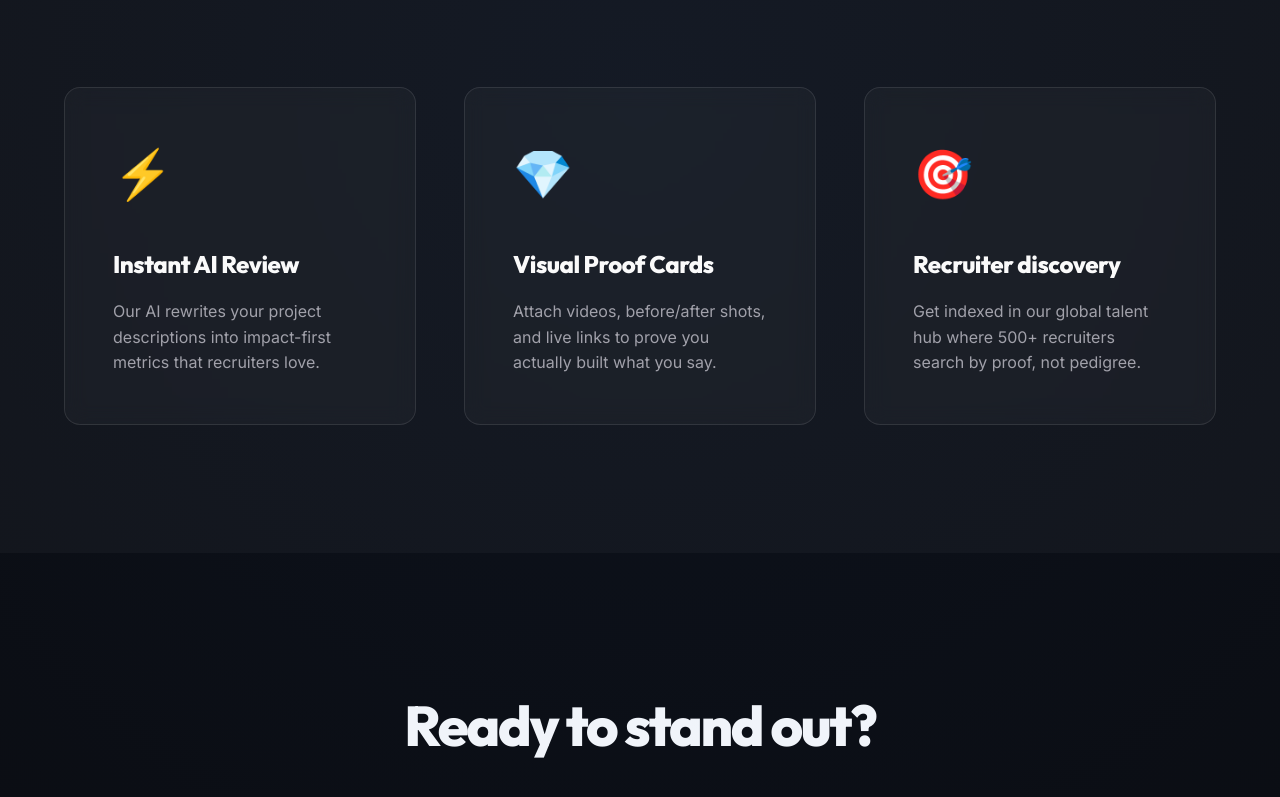
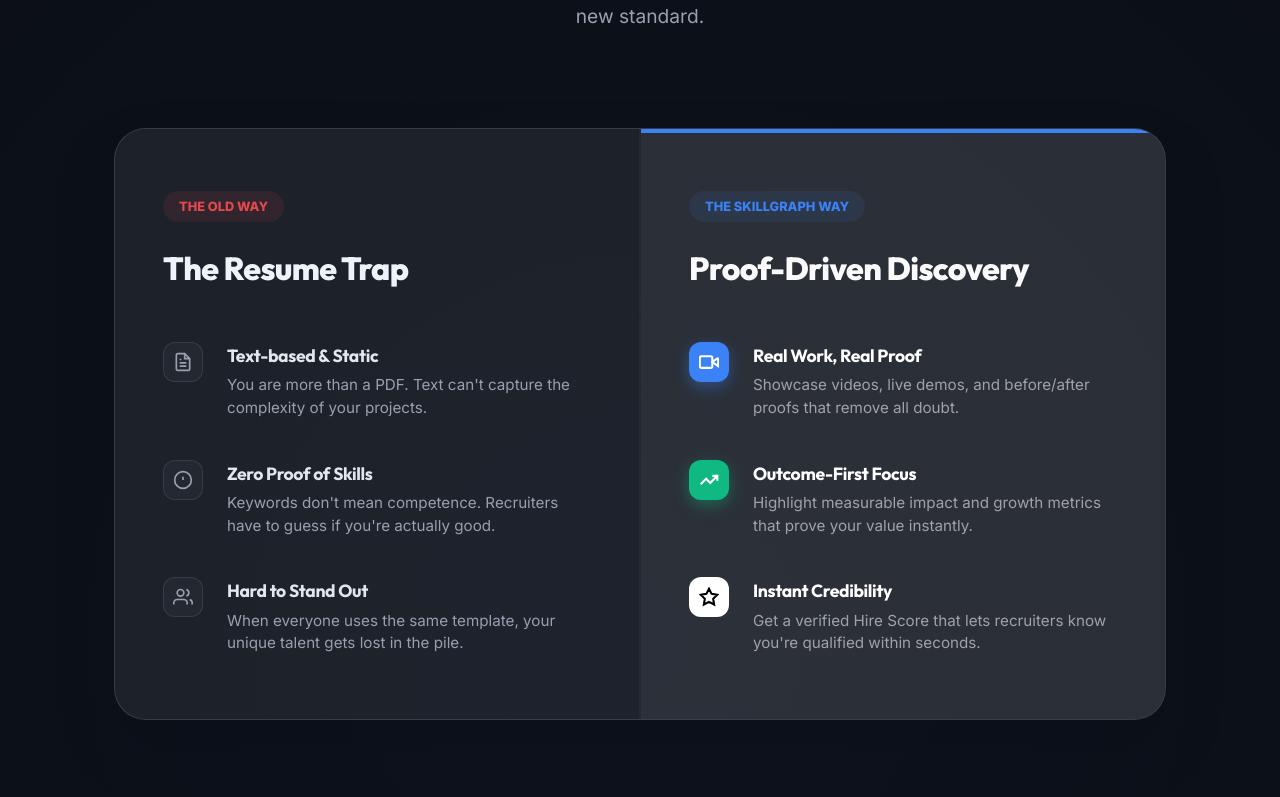
Before and after one commit to sndp013/Skillgraphv2, a Next.js app: page / in a window 1280 px wide. Shown: the part 1143-1940 px from the top of the page. Built offline with nearby package versions, Linux system fonts and the light colour scheme.

Commit message:
feat: implement problem-solution section on landing page

```diff
--- a/src/app/page.tsx
+++ b/src/app/page.tsx
@@ -153,6 +153,100 @@
         </div>
       </section>
 
+      {/* Problem vs. Solution Section */}
+      <section style={{ padding: '8rem 0', background: 'var(--background)', borderTop: '1px solid var(--border)' }}>
+        <div className="container" style={{ maxWidth: '1100px' }}>
+          <div style={{ textAlign: 'center', marginBottom: '6rem' }}>
+            <h2 style={{ fontSize: '3rem', fontWeight: 800, marginBottom: '1.5rem', letterSpacing: '-0.04em' }}>Resumes are broken.</h2>
+            <p style={{ color: 'var(--text-muted)', fontSize: '1.2rem', maxWidth: '600px', margin: '0 auto' }}>The old way of hiring is failing talented people. SkillGraph is the new standard.</p>
+          </div>
+
+          <div style={{ display: 'grid', gridTemplateColumns: '1fr 1fr', gap: '2px', backgroundColor: 'var(--border)', borderRadius: '32px', overflow: 'hidden', border: '1px solid var(--border)', boxShadow: '0 30px 60px rgba(0,0,0,0.2)' }}>
+
+            {/* Left Column: The Problem */}
+            <div style={{ backgroundColor: 'rgba(0,0,0,0.2)', padding: '4rem 3rem' }}>
+              <div style={{ marginBottom: '3rem' }}>
+                <span style={{ backgroundColor: 'rgba(239, 68, 68, 0.1)', color: '#ef4444', padding: '0.5rem 1rem', borderRadius: '100px', fontSize: '0.8rem', fontWeight: 800, textTransform: 'uppercase' }}>The Old Way</span>
+                <h3 style={{ fontSize: '2rem', fontWeight: 800, marginTop: '1.5rem' }}>The Resume Trap</h3>
+              </div>
+
+              <div style={{ display: 'flex', flexDirection: 'column', gap: '2.5rem' }}>
+                <div style={{ display: 'flex', gap: '1.5rem', alignItems: 'flex-start' }}>
+                  <div style={{ width: '40px', height: '40px', borderRadius: '12px', background: 'rgba(255,255,255,0.03)', border: '1px solid var(--border)', display: 'flex', alignItems: 'center', justifyContent: 'center', flexShrink: 0, color: 'var(--text-muted)' }}>
+                    <svg width="20" height="20" viewBox="0 0 24 24" fill="none" stroke="currentColor" strokeWidth="2"><path d="M14 2H6a2 2 0 0 0-2 2v16a2 2 0 0 0 2 2h12a2 2 0 0 0 2-2V8z"></path><polyline points="14 2 14 8 20 8"></polyline><line x1="16" y1="13" x2="8" y2="13"></line><line x1="16" y1="17" x2="8" y2="17"></line><polyline points="10 9 9 9 8 9"></polyline></svg>
+                  </div>
+                  <div>
+                    <h4 style={{ fontWeight: 700, fontSize: '1.1rem', marginBottom: '0.25rem', color: '#eee' }}>Text-based & Static</h4>
+                    <p style={{ color: 'var(--text-muted)', fontSize: '0.95rem', lineHeight: 1.5 }}>You are more than a PDF. Text can't capture the complexity of your projects.</p>
+                  </div>
+                </div>
+
+                <div style={{ display: 'flex', gap: '1.5rem', alignItems: 'flex-start' }}>
+                  <div style={{ width: '40px', height: '40px', borderRadius: '12px', background: 'rgba(255,255,255,0.03)', border: '1px solid var(--border)', display: 'flex', alignItems: 'center', justifyContent: 'center', flexShrink: 0, color: 'var(--text-muted)' }}>
+                    <svg width="20" height="20" viewBox="0 0 24 24" fill="none" stroke="currentColor" strokeWidth="2"><circle cx="12" cy="12" r="10"></circle><line x1="12" y1="8" x2="12" y2="12"></line><line x1="12" y1="16" x2="12.01" y2="16"></line></svg>
+                  </div>
+                  <div>
+                    <h4 style={{ fontWeight: 700, fontSize: '1.1rem', marginBottom: '0.25rem', color: '#eee' }}>Zero Proof of Skills</h4>
+                    <p style={{ color: 'var(--text-muted)', fontSize: '0.95rem', lineHeight: 1.5 }}>Keywords don't mean competence. Recruiters have to guess if you're actually good.</p>
+                  </div>
+                </div>
+
+                <div style={{ display: 'flex', gap: '1.5rem', alignItems: 'flex-start' }}>
+                  <div style={{ width: '40px', height: '40px', borderRadius: '12px', background: 'rgba(255,255,255,0.03)', border: '1px solid var(--border)', display: 'flex', alignItems: 'center', justifyContent: 'center', flexShrink: 0, color: 'var(--text-muted)' }}>
+                    <svg width="20" height="20" viewBox="0 0 24 24" fill="none" stroke="currentColor" strokeWidth="2"><path d="M17 21v-2a4 4 0 0 0-4-4H5a4 4 0 0 0-4 4v2"></path><circle cx="9" cy="7" r="4"></circle><path d="M23 21v-2a4 4 0 0 0-3-3.87"></path><path d="M16 3.13a4 4 0 0 1 0 7.75"></path></svg>
+                  </div>
+                  <div>
+                    <h4 style={{ fontWeight: 700, fontSize: '1.1rem', marginBottom: '0.25rem', color: '#eee' }}>Hard to Stand Out</h4>
+                    <p style={{ color: 'var(--text-muted)', fontSize: '0.95rem', lineHeight: 1.5 }}>When everyone uses the same template, your unique talent gets lost in the pile.</p>
+                  </div>
+                </div>
+              </div>
+            </div>
+
+            {/* Right Column: The Solution */}
+            <div style={{ backgroundColor: 'var(--card-bg)', padding: '4rem 3rem', position: 'relative' }}>
+              <div style={{ position: 'absolute', top: 0, left: 0, right: 0, height: '4px', background: 'var(--accent)' }}></div>
+              <div style={{ marginBottom: '3rem' }}>
+                <span style={{ backgroundColor: 'rgba(59, 130, 246, 0.1)', color: 'var(--accent)', padding: '0.5rem 1rem', borderRadius: '100px', fontSize: '0.8rem', fontWeight: 800, textTransform: 'uppercase' }}>The SkillGraph Way</span>
+                <h3 style={{ fontSize: '2rem', fontWeight: 800, marginTop: '1.5rem' }}>Proof-Driven Discovery</h3>
+              </div>
+
+              <div style={{ display: 'flex', flexDirection: 'column', gap: '2.5rem' }}>
+                <div style={{ display: 'flex', gap: '1.5rem', alignItems: 'flex-start' }}>
+                  <div style={{ width: '40px', height: '40px', borderRadius: '12px', background: 'var(--accent)', display: 'flex', alignItems: 'center', justifyContent: 'center', flexShrink: 0, color: 'white', boxShadow: '0 5px 15px var(--accent-glow)' }}>
+                    <svg width="20" height="20" viewBox="0 0 24 24" fill="none" stroke="currentColor" strokeWidth="2.5"><polyline points="23 7 16 12 23 17 23 7"></polyline><rect x="1" y="5" width="15" height="14" rx="2" ry="2"></rect></svg>
+                  </div>
+                  <div>
+                    <h4 style={{ fontWeight: 700, fontSize: '1.1rem', marginBottom: '0.25rem', color: 'white' }}>Real Work, Real Proof</h4>
+                    <p style={{ color: 'var(--text-muted)', fontSize: '0.95rem', lineHeight: 1.5 }}>Showcase videos, live demos, and before/after proofs that remove all doubt.</p>
+                  </div>
+                </div>
+
+                <div style={{ display: 'flex', gap: '1.5rem', alignItems: 'flex-start' }}>
+                  <div style={{ width: '40px', height: '40px', borderRadius: '12px', background: 'var(--success)', display: 'flex', alignItems: 'center', justifyContent: 'center', flexShrink: 0, color: 'white', boxShadow: '0 5px 15px rgba(16, 185, 129, 0.4)' }}>
+                    <svg width="20" height="20" viewBox="0 0 24 24" fill="none" stroke="currentColor" strokeWidth="2.5"><polyline points="22 7 13.5 15.5 8.5 10.5 2 17"></polyline><polyline points="16 7 22 7 22 13"></polyline></svg>
+                  </div>
+                  <div>
+                    <h4 style={{ fontWeight: 700, fontSize: '1.1rem', marginBottom: '0.25rem', color: 'white' }}>Outcome-First Focus</h4>
+                    <p style={{ color: 'var(--text-muted)', fontSize: '0.95rem', lineHeight: 1.5 }}>Highlight measurable impact and growth metrics that prove your value instantly.</p>
+                  </div>
+                </div>
+
+                <div style={{ display: 'flex', gap: '1.5rem', alignItems: 'flex-start' }}>
+                  <div style={{ width: '40px', height: '40px', borderRadius: '12px', background: 'white', display: 'flex', alignItems: 'center', justifyContent: 'center', flexShrink: 0, color: 'black' }}>
+                    <svg width="20" height="20" viewBox="0 0 24 24" fill="none" stroke="currentColor" strokeWidth="2.5"><path d="M12 2l3.09 6.26L22 9.27l-5 4.87 1.18 6.88L12 17.77l-6.18 3.25L7 14.14 2 9.27l6.91-1.01L12 2z"></path></svg>
+                  </div>
+                  <div>
+                    <h4 style={{ fontWeight: 700, fontSize: '1.1rem', marginBottom: '0.25rem', color: 'white' }}>Instant Credibility</h4>
+                    <p style={{ color: 'var(--text-muted)', fontSize: '0.95rem', lineHeight: 1.5 }}>Get a verified Hire Score that lets recruiters know you're qualified within seconds.</p>
+                  </div>
+                </div>
+              </div>
+            </div>
+          </div>
+        </div>
+      </section>
+
       {/* Feature Grids (Minimalist) */}
       <section style={{ padding: '8rem 0', background: 'var(--card-bg)', borderTop: '1px solid var(--border)' }}>
         <div className="container">
```
